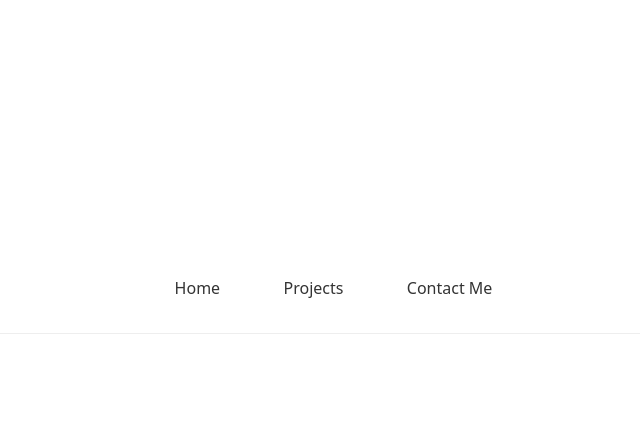
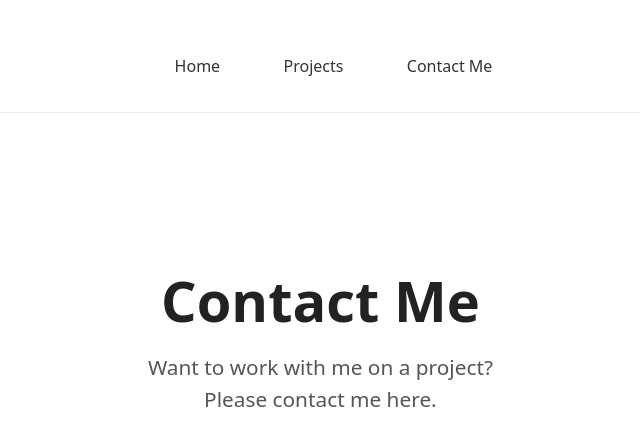
Before and after one commit to Spiderasasen/Pro_Portfolio, a React (Vite) app in the folder my-portfolio/: page /contact in a window 1280 px wide. Shown: the part 112-558 px from the top of the page, without its empty margins (319-959 px from the left). Built offline with nearby package versions, Linux system fonts and the light colour scheme.

Commit message:
made the contact data in a json file

```diff
--- a/my-portfolio/src/pages/Contact.jsx
+++ b/my-portfolio/src/pages/Contact.jsx
@@ -13,6 +13,18 @@ function Contact(){
                     <button onClick={() => navigate("/Contact")}>Contact Me</button>
                 </nav>
             </header>
+
+            <div className="hero">
+                <h1>Contact Me</h1>
+                <p>
+                    Want to work with me on a project?<br/>
+                    Please contact me here.
+                </p>
+            </div>
+
+            <div className="contacts">
+
+            </div>
         </div>
     );
 }
```
Also changed, not shown: my-portfolio/src/data/contact.json (added, +18 -0 lines).
